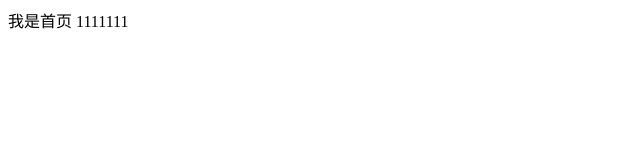
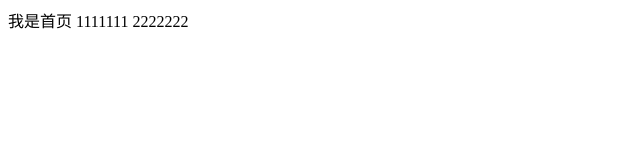
Before and after one commit to luojia1994/git-demo, a plain HTML site: page index.html in a window 1280 px wide. Shown: the full height of the page, 0-640 px from the left. Drawn offline with Linux system fonts and the light colour scheme.

Commit message:
A第5次提交

```diff
--- a/index.html
+++ b/index.html
@@ -8,7 +8,7 @@
 </head>
 
 <body>
-    我是首页 1111111
+    我是首页 1111111 2222222
 </body>
 
 </html>
```
